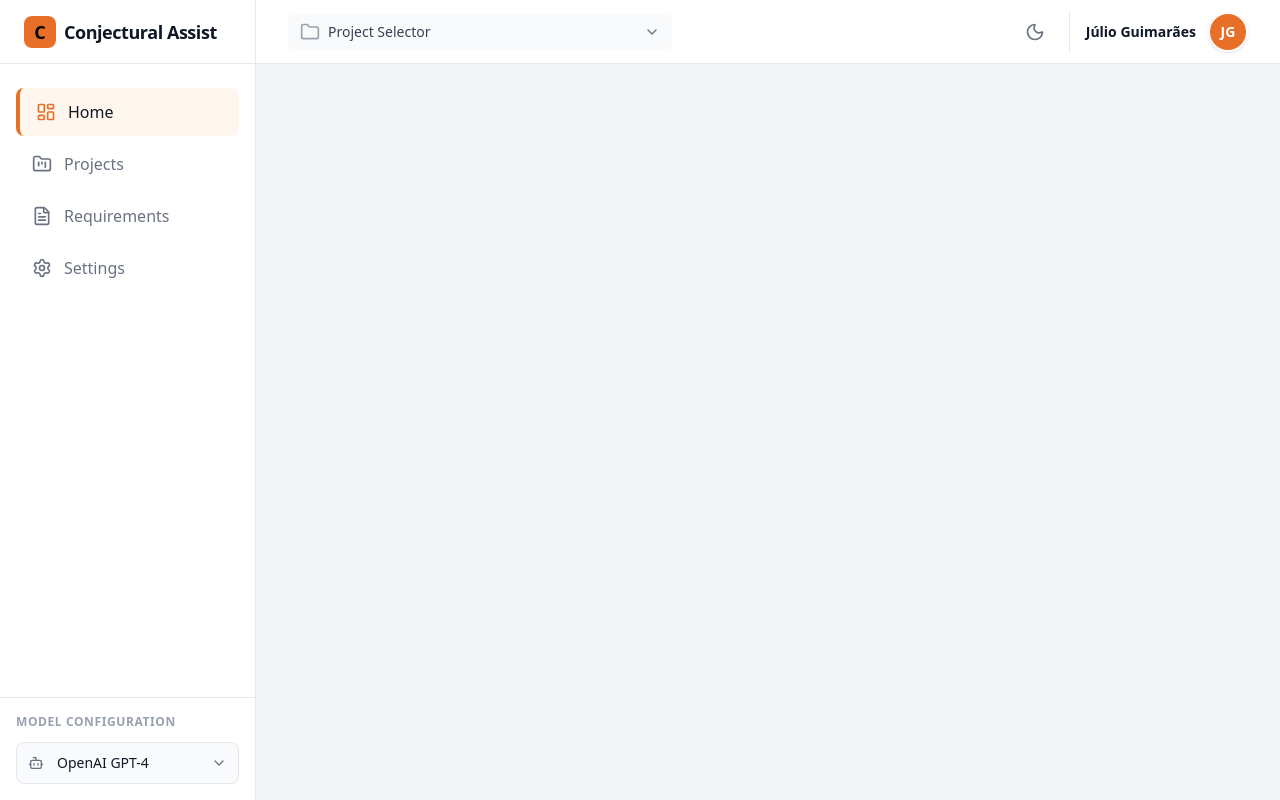
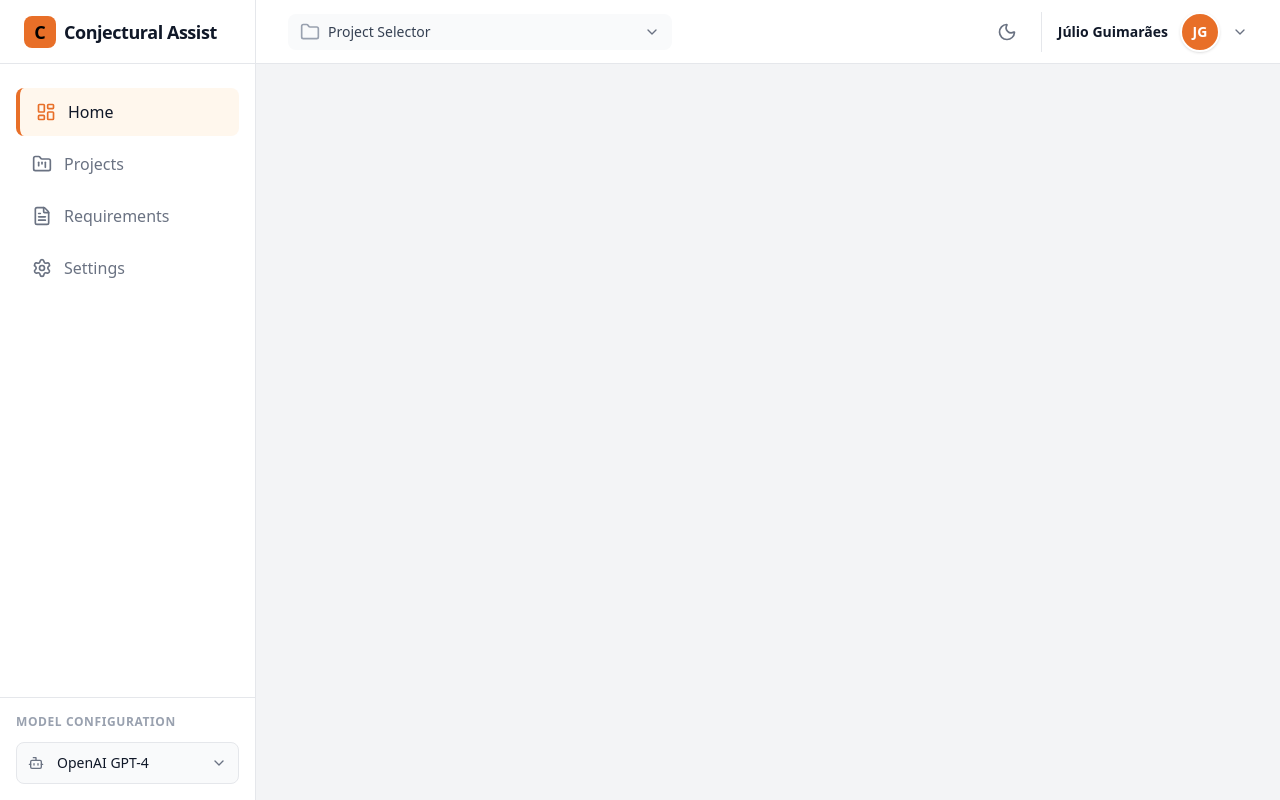
Before and after one commit to jcguimaraesnet/app-multi-agent-conjectural-assist, a Next.js app: page / in a window 1280 px wide. Built offline with nearby package versions, Linux system fonts and the light colour scheme.

Commit message:
feat(sign-out): adicionado o menu de sair

```diff
--- a/src/components/layout/Header.tsx
+++ b/src/components/layout/Header.tsx
@@ -1,6 +1,7 @@
 "use client";
 
-import { Folder, ChevronDown, Moon, Sun } from 'lucide-react';
+import { useState, useRef, useEffect } from 'react';
+import { Folder, ChevronDown, Moon, Sun, LogOut } from 'lucide-react';
 import { MOCK_PROJECTS } from '@/constants';
 
 interface HeaderProps {
@@ -9,6 +10,25 @@ interface HeaderProps {
 }
 
 export default function Header({ isDarkMode, toggleTheme }: HeaderProps) {
+  const [isProfileMenuOpen, setIsProfileMenuOpen] = useState(false);
+  const profileMenuRef = useRef<HTMLDivElement>(null);
+
+  useEffect(() => {
+    function handleClickOutside(event: MouseEvent) {
+      if (profileMenuRef.current && !profileMenuRef.current.contains(event.target as Node)) {
+        setIsProfileMenuOpen(false);
+      }
+    }
+    document.addEventListener('mousedown', handleClickOutside);
+    return () => document.removeEventListener('mousedown', handleClickOutside);
+  }, []);
+
+  const handleLogout = () => {
+    // TODO: Implement logout logic
+    console.log('Logout clicked');
+    setIsProfileMenuOpen(false);
+  };
+
   return (
     <header className="h-16 bg-surface-light dark:bg-surface-dark border-b border-border-light dark:border-border-dark flex items-center justify-between px-8 flex-shrink-0 transition-colors duration-200">
       <div className="w-64 sm:w-96">
@@ -35,7 +55,11 @@ export default function Header({ isDarkMode, toggleTheme }: HeaderProps) {
           {isDarkMode ? <Sun className="w-5 h-5" /> : <Moon className="w-5 h-5" />}
         </button>
 
-        <div className="flex items-center gap-3 pl-4 border-l border-border-light dark:border-border-dark cursor-pointer group">
+        <div className="relative" ref={profileMenuRef}>
+          <div
+            className="flex items-center gap-3 pl-4 border-l border-border-light dark:border-border-dark cursor-pointer group"
+            onClick={() => setIsProfileMenuOpen(!isProfileMenuOpen)}
+          >
             <div className="text-right hidden sm:block">
               <p className="text-sm font-semibold text-gray-900 dark:text-white leading-none">Júlio Guimarães</p>
             </div>
@@ -44,6 +68,21 @@ export default function Header({ isDarkMode, toggleTheme }: HeaderProps) {
                 JG
               </div>
             </div>
+            <ChevronDown className={`w-4 h-4 text-gray-500 transition-transform ${isProfileMenuOpen ? 'rotate-180' : ''}`} />
+          </div>
+
+          {/* Profile Dropdown Menu */}
+          {isProfileMenuOpen && (
+            <div className="absolute right-0 mt-2 w-48 bg-surface-light dark:bg-surface-dark rounded-lg shadow-lg border border-border-light dark:border-border-dark py-1 z-50">
+              <button
+                onClick={handleLogout}
+                className="w-full flex items-center gap-3 px-4 py-2.5 text-sm text-gray-700 dark:text-gray-300 hover:bg-gray-100 dark:hover:bg-gray-700 transition-colors"
+              >
+                <LogOut className="w-4 h-4" />
+                <span>Sign out</span>
+              </button>
+            </div>
+          )}
         </div>
       </div>
     </header>
```
Lines whose indentation alone changed are shown as unchanged.
